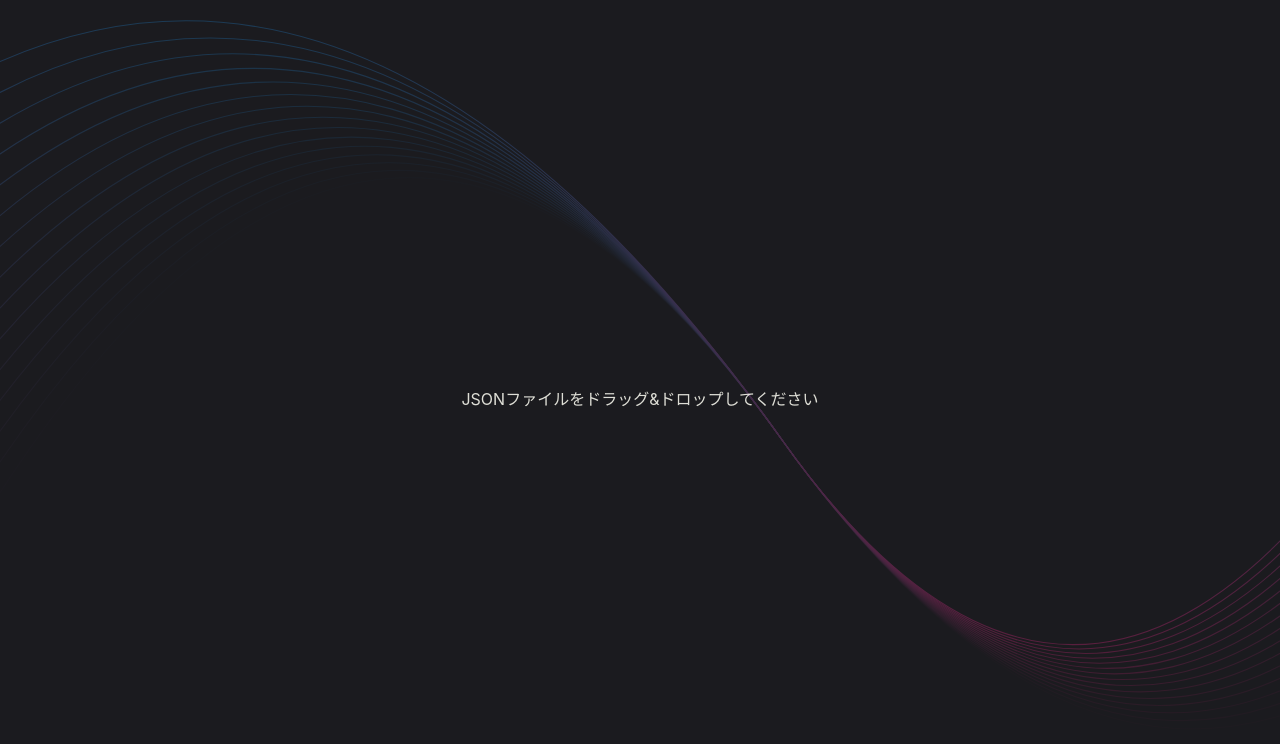
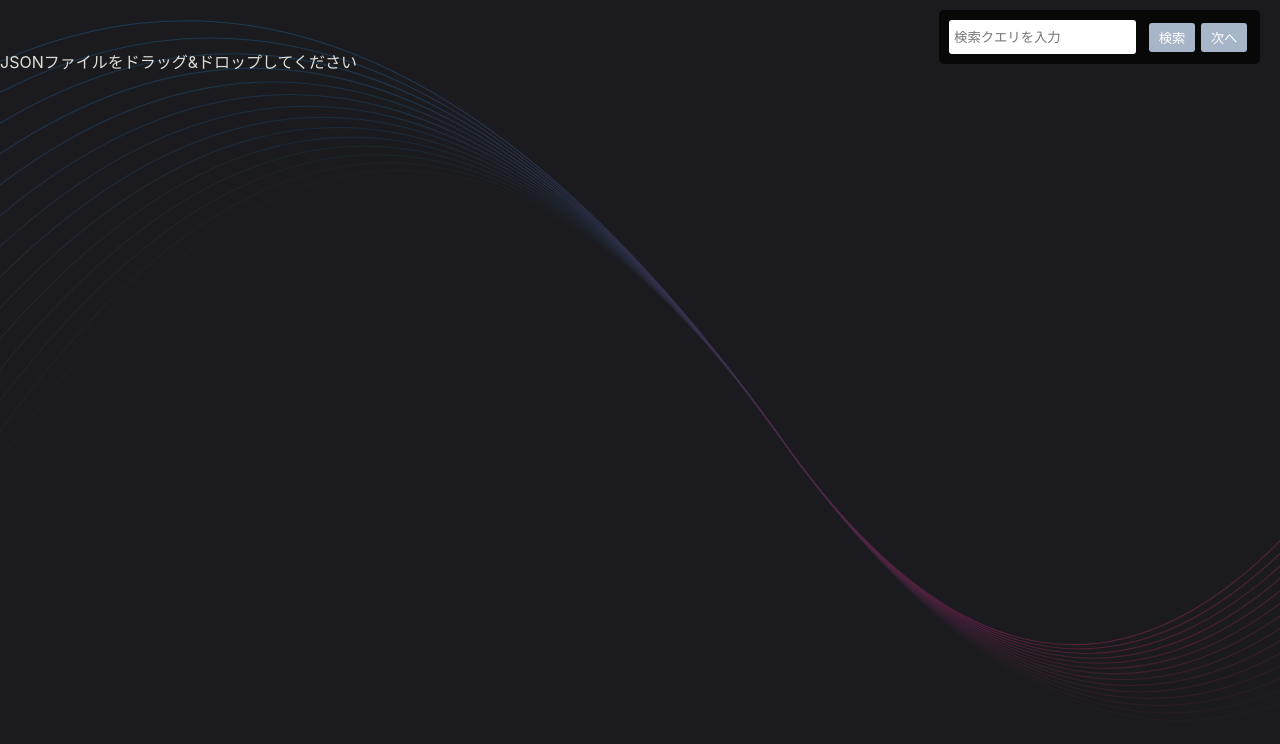
Before and after one commit to enpedasi/electron-json-viewer, a React (Vite) app in the folder src/renderer/: page / in a window 1280 px wide. Shown: the top 744 px of the page. Built offline with nearby package versions, Linux system fonts and the light colour scheme.

Commit message:
WIP add searchbox and keydown

```diff
--- a/src/renderer/src/App.css
+++ b/src/renderer/src/App.css
@@ -18,7 +18,6 @@
   --vscode-editor-foreground: #D4D4D4;
   --vscode-editor-background: #1E1E1E;
 }
-
 
 table {
   margin: 2px 0;
@@ -185,3 +184,59 @@ tr.object-hdr th {
 .member {
   position: relative;
 }
+
+.value.highlight {
+  background-color: yellow;
+  color: black;
+}
+
+/* 既存のスタイルの下に追加 */
+.app-container {
+  width: 100vw;
+  height: 100vh;
+  display: flex;
+  flex-direction: column;
+  align-items: flex-start;
+  justify-content: flex-start;
+  position: relative;
+  top: 50px;
+}
+
+.search-container {
+  position: fixed;
+  top: 10px;
+  right: 20px;
+  display: flex;
+  /*align-items: center;*/
+  background-color: rgba(0, 0, 0, 0.7);
+  padding: 10px;
+  border-radius: 5px;
+  z-index: 1000;
+}
+
+.search-container input {
+  margin-right: 10px;
+  padding: 5px;
+  border: none;
+  border-radius: 3px;
+}
+
+.search-container button {
+  padding: 5px 10px;
+  margin: 0.2em;
+  border: none;
+  border-radius: 3px;
+  cursor: pointer;
+  background-color: #a7b5c8;
+  color: white;
+}
+
+.search-container button:hover {
+  background-color: #005a9e;
+}
+
+.json-viewer {
+  width: 100%;
+  height: 100%;
+  overflow: auto;
+}
--- a/src/renderer/src/App.tsx
+++ b/src/renderer/src/App.tsx
@@ -1,9 +1,13 @@
-import React, { useState } from 'react';
+import React, { useState, useEffect, useRef } from 'react';
 import Cell from './components/Cell/Cell';
 import './App.css';
 
 function App() {
   const [jsonData, setJsonData] = useState(null);
+  const [searchQuery, setSearchQuery] = useState("");
+  const [searchResults, setSearchResults] = useState([]);
+  const [currentResultIndex, setCurrentResultIndex] = useState(0);
+  const searchInputRef = useRef(null);
 
   const handleDrop = async (e) => {
     e.preventDefault();
@@ -13,25 +17,63 @@ function App() {
     setJsonData(json);
   };
 
+  const handleSearch = () => {
+    if (!jsonData || !searchQuery) return;
+    const results = searchJson(jsonData, searchQuery);
+    setSearchResults(results);
+
+    // 検索結果に基づいて展開状態を更新
+    /*
+    const newExpandedItems = {};
+    results.forEach(result => {
+      result.path.forEach((_, index) => {
+        const partialPath = result.path.slice(0, index + 1).join('.');
+        newExpandedItems[partialPath] = true;
+      });
+    });
+    setExpandedItems(newExpandedItems);
+    */
+  };
+
+  const handleNextResult = () => {
+    if (searchResults.length > 0) {
+      setCurrentResultIndex((prevIndex) => (prevIndex + 1) % searchResults.length);
+    }
+  };
+
+  useEffect(() => {
+    if (searchResults.length > 0) {
+      const currentResult = searchResults[currentResultIndex];
+      if (searchInputRef.current) {
+        searchInputRef.current.scrollIntoView({ behavior: 'smooth', block: 'center' });
+      }
+    }
+  }, [searchResults, currentResultIndex]);
+
   return (
-    <div
-      className="vscode-dark"
-      style={{
-        width: '100vw',
-        height: '100vh',
-        display: 'flex',
-        alignItems: 'center',
-        justifyContent: 'center',
-        top: 0,
-        left: 0,
-        overflow: 'auto'
-      }}
-      onDragOver={(e) => e.preventDefault()}
-      onDrop={handleDrop}
-    >
+    <div className="app-container vscode-dark" onDragOver={(e) => e.preventDefault()} onDrop={handleDrop}>
+      <div className="search-container">
+        <input
+          type="text"
+          value={searchQuery}
+          onChange={(e) => setSearchQuery(e.target.value)}
+          placeholder="検索クエリを入力"
+        />
+        <button onClick={handleSearch}>検索</button>
+        <button onClick={handleNextResult}>次へ</button>
+      </div>
       {jsonData ? (
-        <div style={{ width: '100%', height: '95%', overflow: 'auto' }}>
-          <Cell element={jsonData} isRoot={true}  />
+        <div className="json-viewer">
+          <Cell
+            element={jsonData}
+            searchQuery={searchQuery}
+            searchResults={searchResults}
+            currentResultIndex={currentResultIndex}
+            searchInputRef={searchInputRef}
+            path=""
+            isRoot={true}
+            // onToggleExpand={toggleExpanded}
+          />
         </div>
       ) : (
         <p>JSONファイルをドラッグ&ドロップしてください</p>
@@ -40,4 +82,25 @@ function App() {
   );
 }
 
+function searchJson(json, query) {
+  const results = [];
+  const search = (obj, path = '') => {
+    if (typeof obj === 'object' && obj !== null) {
+      for (const key in obj) {
+        if (obj.hasOwnProperty(key)) {
+          const value = obj[key];
+          const currentPath = Array.isArray(obj) ? `${path}[${key}]` : `${path}.${key}`;
+          if (typeof value === 'object') {
+            search(value, currentPath);
+          } else if (String(value).includes(query)) {
+            results.push({ path: currentPath, value });
+          }
+        }
+      }
+    }
+  };
+  search(json);
+  return results;
+}
+
 export default App;
--- a/src/renderer/src/components/Cell/ArrayRow.tsx
+++ b/src/renderer/src/components/Cell/ArrayRow.tsx
@@ -10,14 +10,17 @@ interface ArrayRowProps {
   index: number;
   columns?: Column[];
   depth: number;
+  searchQuery?: string;
+  searchResults?: any[];
+  currentResultIndex?: number;
+  searchInputRef?: any;
+  path: string;
 }
 
-const ArrayRow: React.FC<ArrayRowProps> = ({ element, index, columns = [], depth }) => {
+const ArrayRow: React.FC<ArrayRowProps> = ({ element, index, columns = [], depth, searchQuery, searchResults, currentResultIndex, searchInputRef, path }) => {
   const typeOfEl = Array.isArray(element) ? 'array' :
     element === null ? 'null' :
     typeof element;
-
-  // console.log(`Rendering ArrayRow: depth=${depth}, index=${index}, type=${typeOfEl}`);
 
   return (
     <tr className={`array-el ${typeOfEl}`}>
@@ -25,12 +28,28 @@ const ArrayRow: React.FC<ArrayRowProps> = ({ element, index, columns = [], depth
       {typeOfEl === 'object' ? (
         columns.slice(1).map(({ header }) => (
           <td key={header} className="member">
-            <Cell element={element[header]} depth={depth + 1} />
+            <Cell
+              element={element[header]}
+              depth={depth + 1}
+              searchQuery={searchQuery}
+              searchResults={searchResults}
+              currentResultIndex={currentResultIndex}
+              searchInputRef={searchInputRef}
+              path={`${path}.${header}`}
+            />
           </td>
         ))
       ) : (
         <td className="value" colSpan={columns.length}>
-          <Cell element={element} depth={depth + 1} />
+          <Cell
+            element={element}
+            depth={depth + 1}
+            searchQuery={searchQuery}
+            searchResults={searchResults}
+            currentResultIndex={currentResultIndex}
+            searchInputRef={searchInputRef}
+            path={path}
+          />
         </td>
       )}
     </tr>
--- a/src/renderer/src/components/Cell/ArrayTable.tsx
+++ b/src/renderer/src/components/Cell/ArrayTable.tsx
@@ -2,18 +2,17 @@ import React from 'react';
 import ArrayRow from './ArrayRow';
 import ResizableTable from './ResizableTable';
 
-interface ResizableTableProps {
-  headers: Array<{ header: string; resize: boolean; thClass: string }>;
-  tblClass: string;
-  trClass: string;
-  children: React.ReactNode;
+interface Props {
+  array: Array<any>;
+  depth: number;
+  searchQuery?: string;
+  searchResults?: any[];
+  currentResultIndex?: number;
+  searchInputRef?: any;
+  path: string;
 }
 
-interface Props {
-  array: Array<any>;
-}
-
-const ArrayTable: React.FC<Props> = ({ array }) => {
+const ArrayTable: React.FC<Props> = ({ array, depth, searchQuery, searchResults, currentResultIndex, searchInputRef, path }) => {
   const headers = React.useMemo(() => {
     const hdrCells = array.reduce<Array<string>>((hdrs, el) => {
       if (typeof el === 'object') {
@@ -32,7 +31,18 @@ const ArrayTable: React.FC<Props> = ({ array }) => {
   return (
     <ResizableTable headers={headers} tblClass="array expanded" trClass="array-hdr">
       {array.map((item, index) => (
-        <ArrayRow key={index} element={item} index={index} columns={headers} />
+        <ArrayRow
+          key={index}
+          element={item}
+          index={index}
+          columns={headers}
+          depth={depth}
+          searchQuery={searchQuery}
+          searchResults={searchResults}
+          currentResultIndex={currentResultIndex}
+          searchInputRef={searchInputRef}
+          path={`${path}[${index}]`}
+        />
       ))}
     </ResizableTable>
   );
--- a/src/renderer/src/components/Cell/ObjectTable.tsx
+++ b/src/renderer/src/components/Cell/ObjectTable.tsx
@@ -5,6 +5,11 @@ import Cell from './Cell';
 interface ObjectTableProps {
   member: Record<string, any>;
   depth: number;
+  searchQuery?: string;
+  searchResults?: any[];
+  currentResultIndex?: number;
+  searchInputRef?: any;
+  path: string;
 }
 
 interface Header {
@@ -12,26 +17,32 @@ interface Header {
   thClass: string;
 }
 
-const ObjectTable: React.FC<ObjectTableProps> = ({ member, depth }) => {
+const ObjectTable: React.FC<ObjectTableProps> = ({ member, depth, searchQuery, searchResults, currentResultIndex, searchInputRef, path }) => {
   const headers: Header[] = useMemo(() => [
     { header: 'key', thClass: 'object key' },
     { header: 'val', thClass: 'object value' }
   ], []);
-
-  // console.log(`Rendering ObjectTable: depth=${depth}, member=${JSON.stringify(member)}`);
 
   return (
     <ResizableTable
       headers={headers}
       tblClass="object expanded"
       trClass="object-hdr"
-      headerRenderer={() => null}  // ヘッダーを表示しないようにする
+      headerRenderer={() => null}
     >
       {Object.entries(member).map(([key, val]) => (
         <tr key={key} className="object member">
           <th className="object key">{key}</th>
           <td className="object element">
-            <Cell element={val} depth={depth + 1} />
+            <Cell
+              element={val}
+              depth={depth + 1}
+              searchQuery={searchQuery}
+              searchResults={searchResults}
+              currentResultIndex={currentResultIndex}
+              searchInputRef={searchInputRef}
+              path={`${path}.${key}`}
+            />
           </td>
         </tr>
       ))}
--- a/src/renderer/src/components/Cell/ResizableTable.tsx
+++ b/src/renderer/src/components/Cell/ResizableTable.tsx
@@ -67,7 +67,7 @@ const ResizableTable: React.FC<ResizableTableProps> = ({ headers, tblClass, thea
                 {resize !== false && (
                   <div
                     className="resizer"
-                    style={{ height: tableHeight, width: '5px!important', color: 'yellow!important'}}
+                    style={{ height: tableHeight}}
                     onMouseDown={(e) => resizeCol(header, e)}
                     onDoubleClick={() => resetColSize(header)}
                   >
```
Also changed, not shown: src/renderer/src/components/Cell/Cell.tsx (+43 -13 lines).
